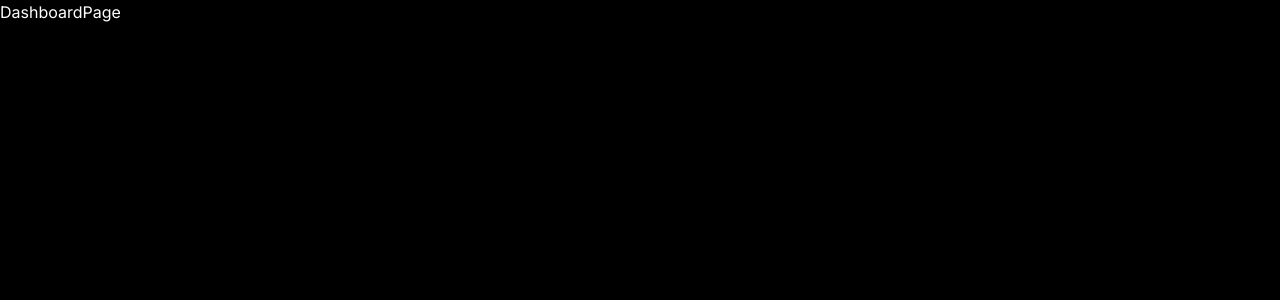
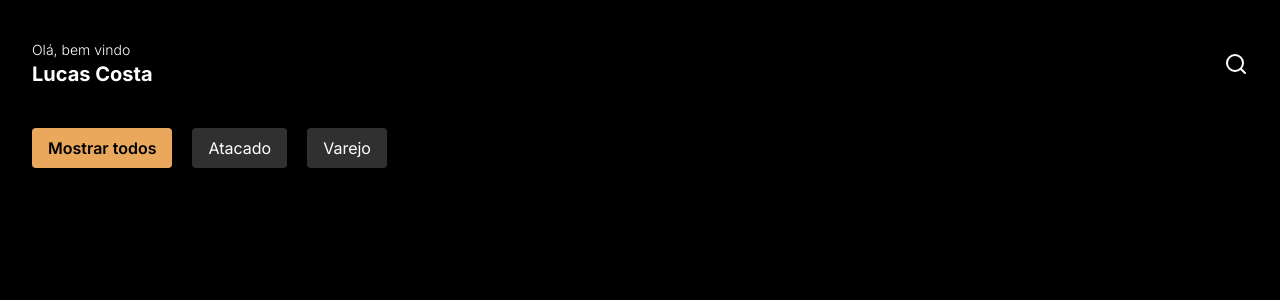
Before and after one commit to WillDevAC/acrepan-webapp, a Next.js app: page /dashboard in a window 1280 px wide. Shown: the top 300 px of the page. Built offline with nearby package versions, Linux system fonts and the light colour scheme.

Commit message:
Feat: dashboard page and header details and chips

```diff
--- a/src/app/components/Button.tsx
+++ b/src/app/components/Button.tsx
@@ -6,11 +6,13 @@ const buttonVariants = tv({
   variants: {
     size: {
       default: "p-3 h-15 px-4 w-full font-medium",
-      google: 'p-3 h-12 px-4 w-full font-medium'
+      google: 'p-3 h-12 px-4 w-full font-medium',
+      chip: 'p-2 h-10 w-56 font-medium'
     },
     color: {
       default: "bg-white text-black",
-      google: "bg-sky-700 text-white"
+      google: "bg-sky-700 text-white",
+      chip: "bg-[#303030] text-white"
     }
   },
   defaultVariants: {
--- /dev/null
+++ b/src/app/components/Chip.tsx
@@ -0,0 +1,23 @@
+"use client";
+
+import React from "react";
+
+interface ChipProps {
+  label: string;
+  onClick?: () => void;
+  active: boolean;
+}
+
+export function Chip({ label, onClick, active }: ChipProps) {
+  return (
+    <div
+      className={`cursor-pointer inline-block px-4 py-2 rounded ${
+        active ? "bg-[#EAA85C] text-black font-semibold" : "bg-[#303030] text-white"
+      }`}
+      onClick={onClick}
+      data-chip-id={label}
+    >
+      {label}
+    </div>
+  );
+}
--- /dev/null
+++ b/src/app/components/Header.tsx
@@ -0,0 +1,15 @@
+import { Search } from "lucide-react";
+
+export function Header() {
+  return (
+    <header className="w-full flex h-auto items-center justify-between px-8 py-10">
+      <div className="flex flex-col">
+        <span className="text-sm font-light">Olá, bem vindo</span>
+        <p className="text-xl font-bold">Lucas Costa</p>
+      </div>
+      <div className="flex items-center justify-center">
+        <Search />
+      </div>
+    </header>
+  );
+}
--- a/src/app/dashboard/page.tsx
+++ b/src/app/dashboard/page.tsx
@@ -1,5 +1,34 @@
+"use client";
+
+import { LayoutDashboard } from "@/layout/dashboard";
+import { Chip } from "../components/Chip";
+import { useState } from "react";
+
+const ChipsList = [
+  "Mostrar todos",
+  "Atacado",
+  "Varejo",
+];
+
 export default function DashboardPage() {
+  const [activeChip, setActiveChip] = useState<string | null>(ChipsList[0]); // Inicializa com o rótulo do primeiro chip
+
+  const handleChipClick = (label: string) => {
+    setActiveChip(label === activeChip ? null : label);
+  };
+
   return (
-    <h1>DashboardPage</h1>
+    <LayoutDashboard>
+      <div className="flex overflow-x-auto gap-5">
+        {ChipsList.map((chipLabel) => (
+          <Chip
+            key={chipLabel}
+            label={chipLabel}
+            active={activeChip === chipLabel}
+            onClick={() => handleChipClick(chipLabel)}
+          />
+        ))}
+      </div>
+    </LayoutDashboard>
   );
 }
--- /dev/null
+++ b/src/layout/dashboard.tsx
@@ -0,0 +1,14 @@
+import { Header } from "@/app/components/Header";
+
+interface LayoutDashboardProps {
+  children: React.ReactNode;
+}
+
+export function LayoutDashboard({ children }: LayoutDashboardProps) {
+  return (
+    <>
+      <Header />
+      <div className="px-8">{children}</div>
+    </>
+  );
+}
```
